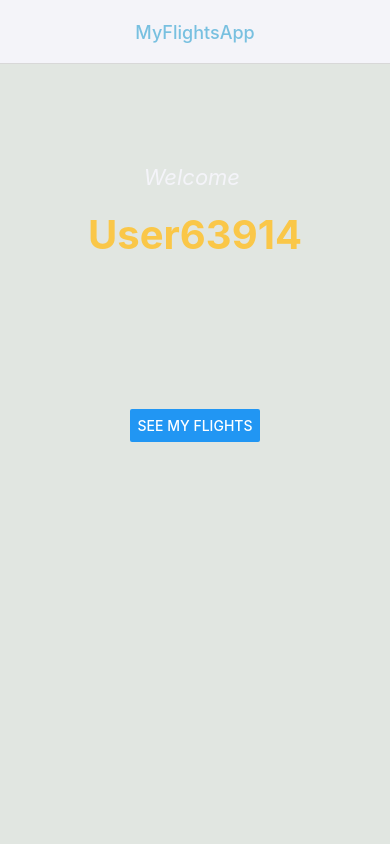
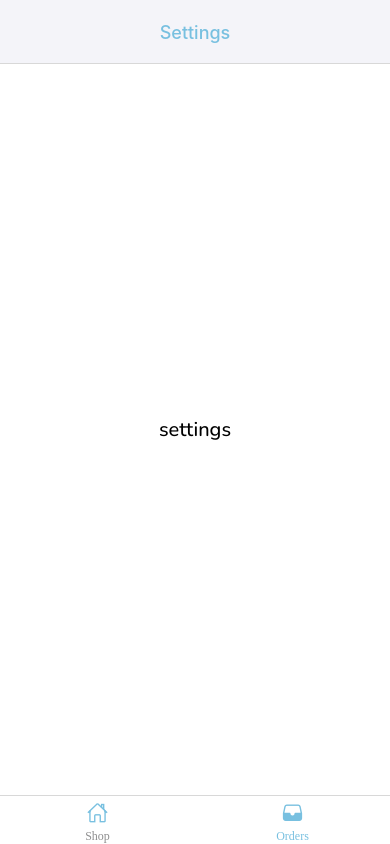
Before and after one commit to patorosso/myflightsapp, a React Native app: screen /SettingsTab in a window 390 px wide. Built offline with nearby package versions, Linux system fonts and the light colour scheme.

Commit message:
tab navigator

```diff
--- a/src/navigation/index.jsx
+++ b/src/navigation/index.jsx
@@ -1,11 +1,11 @@
 import { NavigationContainer } from "@react-navigation/native";
 
-import ShopNavigator from "./shop";
+import TabNavigator from "./tabs";
 
 const AppNavigator = () => {
     return (
         <NavigationContainer>
-            <ShopNavigator />
+            <TabNavigator />
         </NavigationContainer>
     )
 }
--- /dev/null
+++ b/src/navigation/settings.jsx
@@ -0,0 +1,24 @@
+import { createNativeStackNavigator } from "@react-navigation/native-stack";
+import { Settings} from "../screens/index";
+import { colors } from "../constants";
+
+const Stack = createNativeStackNavigator();
+
+const SettingsNavigator = () => {
+    return (
+        <Stack.Navigator initialRouteName="Settings">
+            <Stack.Screen
+            name='Home' component={Settings}
+            options={{title: 'Settings',
+                headerStyle: {
+                backgroundColor: colors.white,
+                },
+                headerTintColor: colors.primary,
+
+                headerTitleAlign: 'center',
+              }}/>
+        </Stack.Navigator>
+    )
+}
+
+export default SettingsNavigator;
--- /dev/null
+++ b/src/navigation/tabs.jsx
@@ -0,0 +1,59 @@
+import Ionicons from '@expo/vector-icons/Ionicons';
+import { createBottomTabNavigator } from '@react-navigation/bottom-tabs';
+import { colors } from '../constants';
+
+import ShopNavigator from './shop';
+import SettingsNavigator from './settings';
+
+
+const BottomTab = createBottomTabNavigator();
+
+const Tabs = () => {
+
+  return (
+    <BottomTab.Navigator
+      initialRouteName="ShopTab"
+      screenOptions={{
+        headerShown: false,
+        tabBarLabelStyle: {
+          fontFamily: 'Bitter-Regular',
+          fontSize: 12,
+        },
+        tabBarActiveTintColor: colors.primary,
+        tabBarInactiveTintColor: colors.gray,
+      }}>
+      <BottomTab.Screen
+        name="ShopTab"
+        component={ShopNavigator}
+        options={{
+          title: 'Shop',
+          tabBarIcon: ({ focused }) => (
+            <Ionicons
+              name={focused ? 'home' : 'home-outline'}
+              size={22}
+              color={colors.primary}
+            />
+          ),
+        }}
+      />
+      <BottomTab.Screen
+        name="SettingsTab"
+        component={SettingsNavigator}
+        options={{
+          title: 'Orders',
+          tabBarIcon: ({ focused }) => (
+            <Ionicons
+              name={focused ? 'file-tray' : 'file-tray-outline'}
+              size={22}
+              color={colors.primary}
+            />
+          ),
+        }}
+      />
+    </BottomTab.Navigator>
+  );
+};
+
+
+
+export default Tabs;
--- a/src/screens/index.js
+++ b/src/screens/index.js
@@ -1,3 +1,4 @@
 export {default as Home} from './home';
 export {default as Flights} from './flights';
 export {default as FlightDetail} from './flight-detail';
+export {default as Settings} from './settings';
--- /dev/null
+++ b/src/screens/settings/index.jsx
@@ -0,0 +1,15 @@
+import React from "react";
+import { View, Text } from "react-native";
+import { styles } from "./styles";
+
+const Settings = () => {
+    return (
+        <View style={styles.container}>
+            <Text style={styles.textContainer}>
+            settings
+            </Text>
+        </View>
+    );
+};
+
+export default Settings;
--- /dev/null
+++ b/src/screens/settings/styles.js
@@ -0,0 +1,16 @@
+import { StyleSheet } from "react-native";
+
+
+export const styles = StyleSheet.create({
+    container: {
+        flex: 1,
+        backgroundColor: '#fff',
+        justifyContent: 'center',
+        alignItems: 'center',
+    },
+    textContainer: {
+        fontFamily: "Nunito-Medium",
+        textAlign: 'center',
+        fontSize: 20
+    }
+});
```
